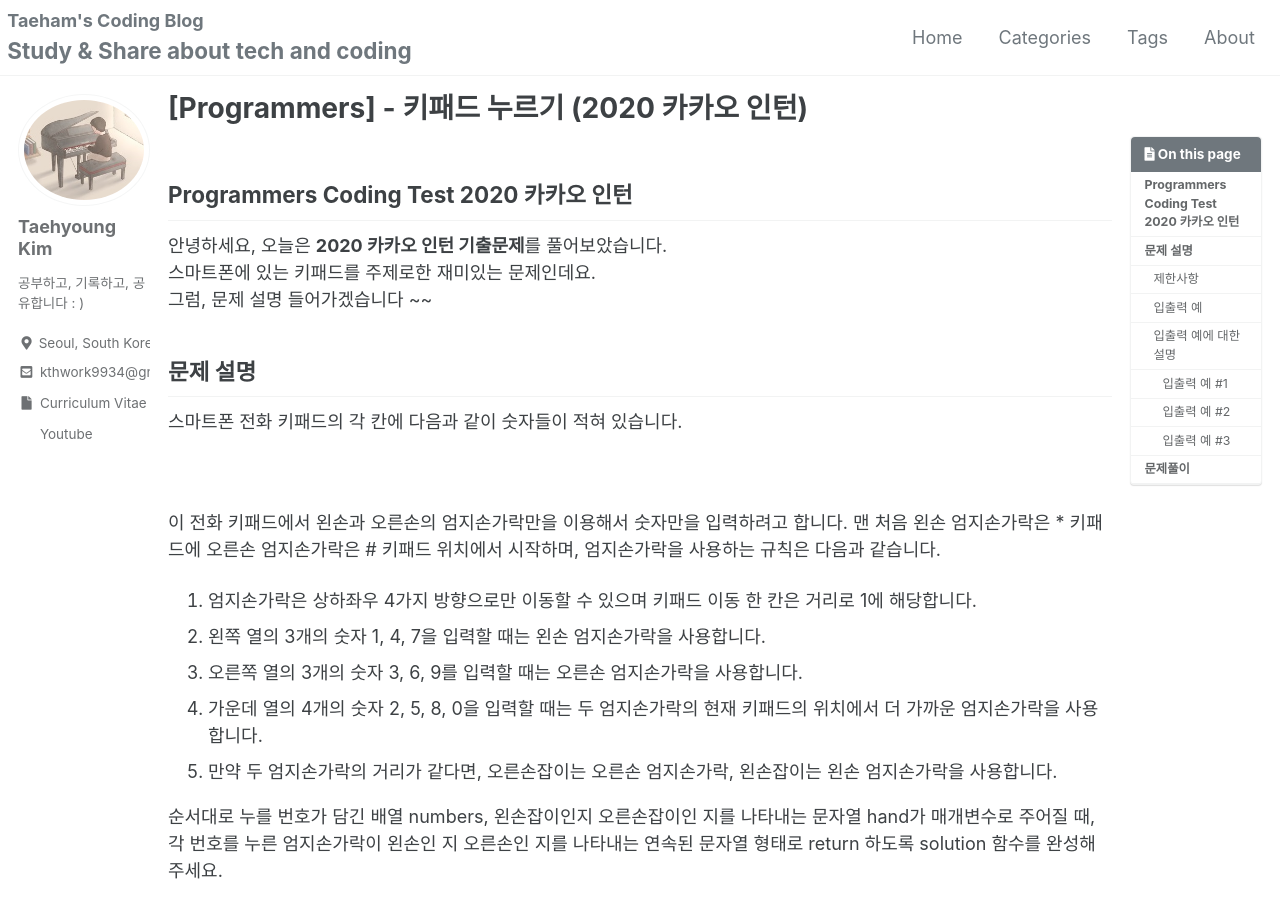
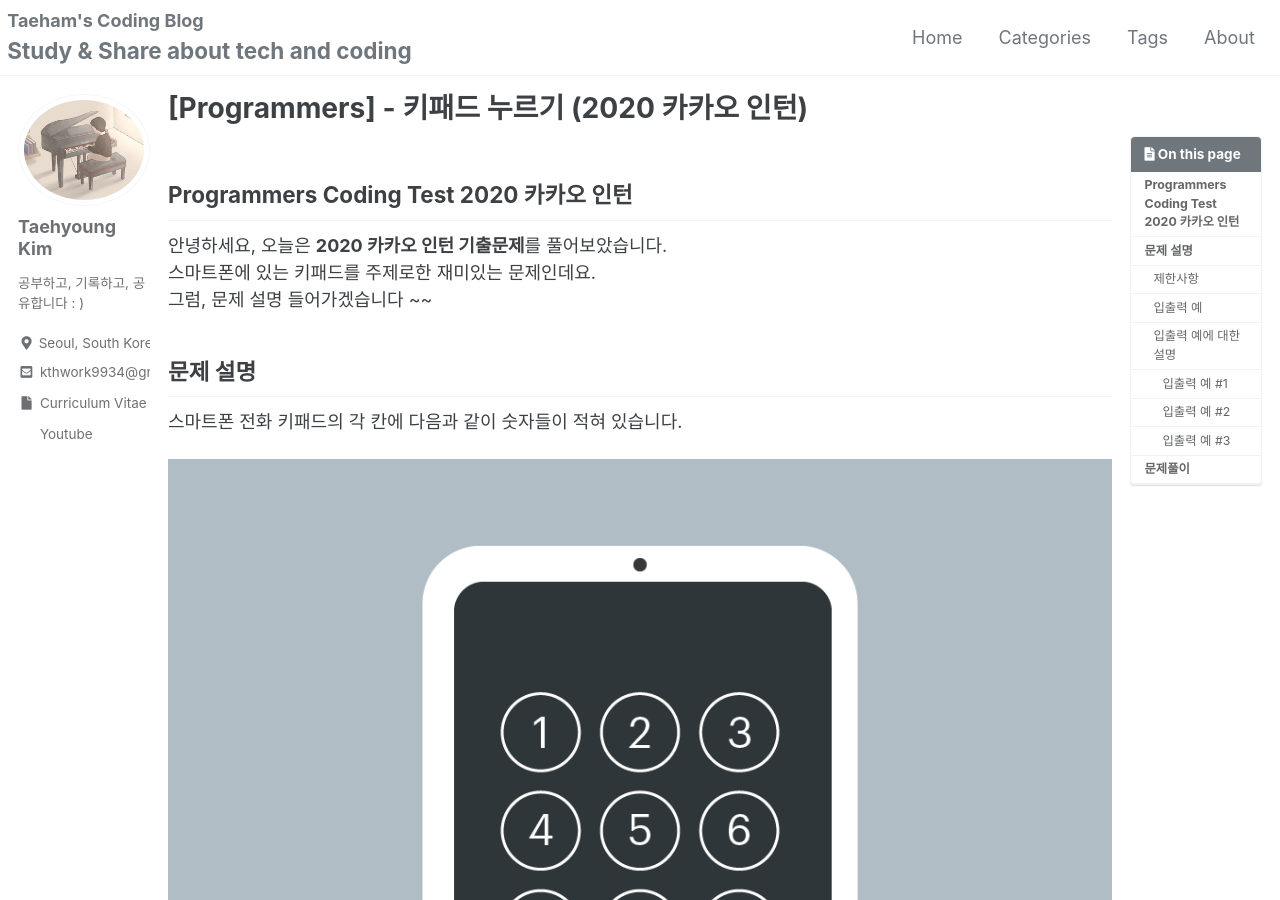
Before and after one commit to kthworks/kthworks.github.io, a Jekyll site: the page built from _posts/2021-06-29-programmers-keypad.md, in a window 1280 px wide and 900 px high. Built offline with Jekyll 4.4.1, drawn with Linux system fonts in a browser that asks for light colours; cached includes are drawn as plain includes.

Commit message:
Update 2021-06-29-programmers-keypad.md

```diff
--- a/_posts/2021-06-29-programmers-keypad.md
+++ b/_posts/2021-06-29-programmers-keypad.md
@@ -27,7 +27,7 @@
 ## 문제 설명
 스마트폰 전화 키패드의 각 칸에 다음과 같이 숫자들이 적혀 있습니다.
 
-![](/images/keyad/kakao_phone1.png)
+![](/images/keypad/kakao_phone1.png)
 
 이 전화 키패드에서 왼손과 오른손의 엄지손가락만을 이용해서 숫자만을 입력하려고 합니다.
 맨 처음 왼손 엄지손가락은 * 키패드에 오른손 엄지손가락은 # 키패드 위치에서 시작하며, 엄지손가락을 사용하는 규칙은 다음과 같습니다.
```
